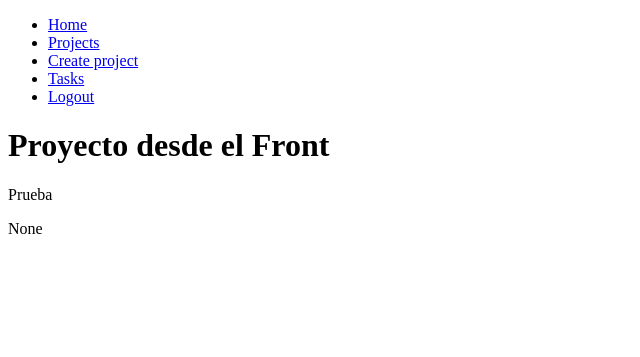
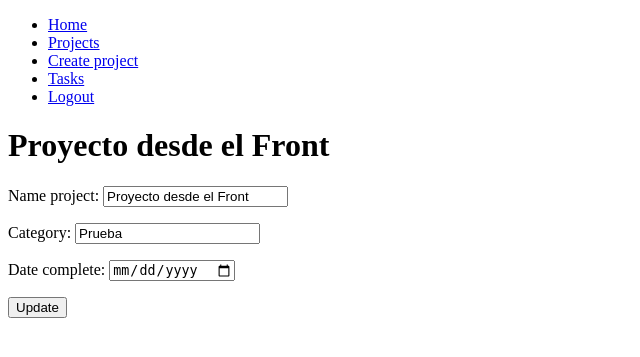
Before and after one commit to IrvingGeovanni1/project_manager, a Django app: page /projects/2/ in a window 1280 px wide. Shown: the top 357 px of the page, without its empty margins (0-640 px from the left). Run offline with Django 5.2, Linux system fonts and the light colour scheme; a user stored in the database is signed in; data comes from the database, SQL or seed files in the repository; both versions use the stored data as it was after the commit.

Commit message:
Implementación de la función Update Project en Project Detail

```diff
--- a/project/templates/project/project_detail.html
+++ b/project/templates/project/project_detail.html
@@ -4,8 +4,16 @@
 
     <h1>{{ project.name_project }}</h1>
 
-    <p>{{ project.category }}</p>
+    {{ error }}
 
-    <p>{{ project.date_complete }}</p>
+    <form action="" method="POST">
+        {% csrf_token %}
+
+        {{ form.as_p }}
+
+        <button>
+            Update
+        </button>
+    </form>
 
 {% endblock %}
--- a/project/views.py
+++ b/project/views.py
@@ -16,11 +16,29 @@
 # Show detail for proyect_id
 
 def project_detail(request, project_id):
-        # Searching model project
-        project = get_object_or_404(Project, pk = project_id)
-        return render(request, 'project/project_detail.html', {
-            'project': project
-        })
+        if request.method == 'GET':
+             # Searching model project
+            project = get_object_or_404(Project, pk = project_id, user=request.user)
+            # Create Project Form from Project Detail
+            form = ProjectForm(instance=project)
+            return render(request, 'project/project_detail.html', {
+                'project': project,
+                'form': form
+            })
+        else:
+             try:
+                # Update Project
+                print(request.POST) # Impresión en consola
+                project = get_object_or_404(Project, pk=project_id, user=request.user)
+                form = ProjectForm(request.POST, instance=project)
+                form.save()
+                return redirect('projects')
+             except ValueError:
+                 return render(request, 'project/project_detail.html',{
+                     'project': project,
+                     'form': form,
+                     'error': "Error updating projects"
+                 })
 
 def create_project(request):
     if request.method == 'GET':
```
Also changed, not shown: db.sqlite3.
